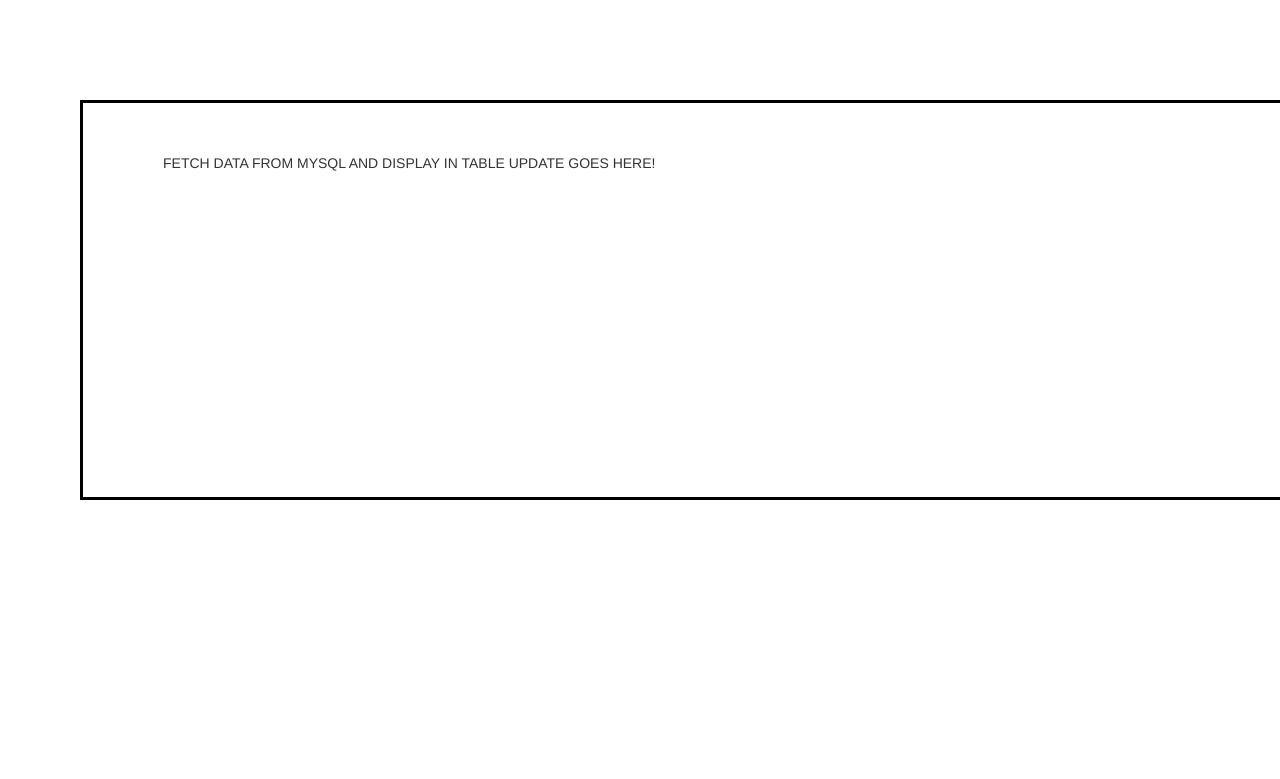
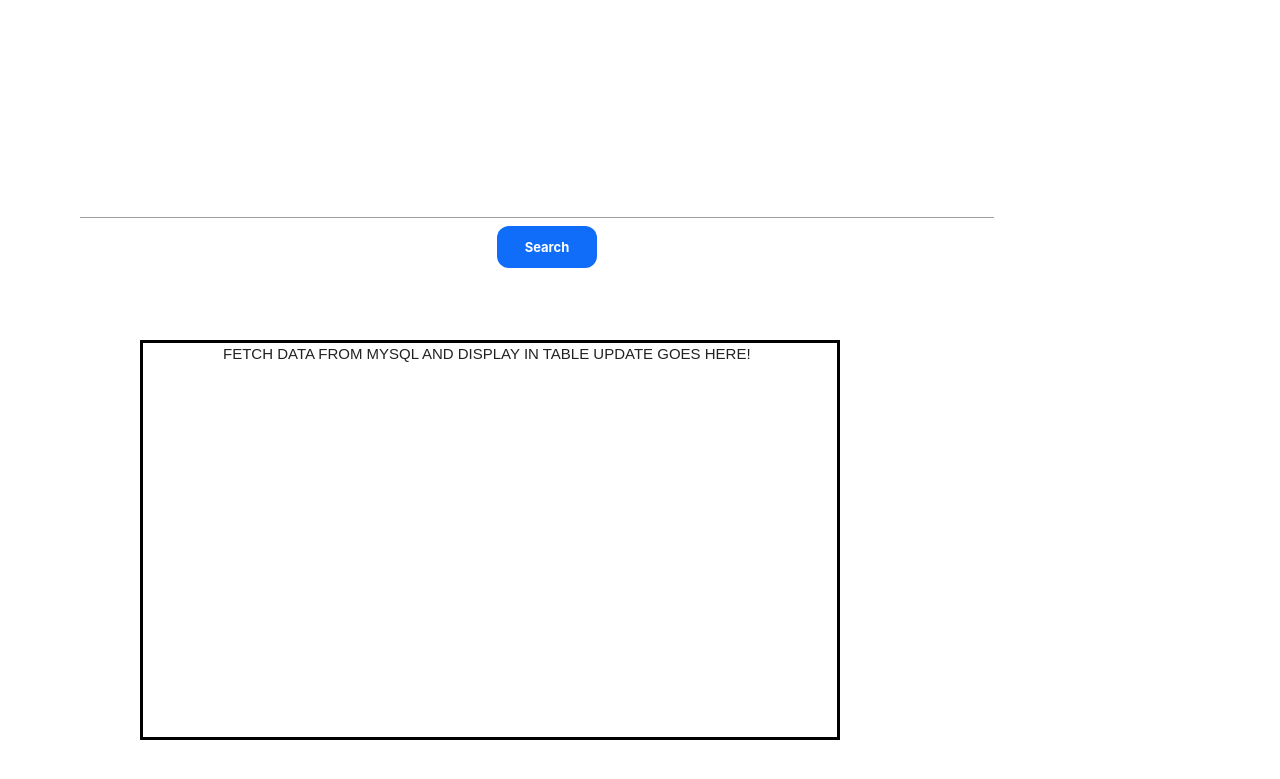
Before and after one commit to xxkuro1/genericlending, a PHP site: page /home.html in a window 1280 px wide; the page is wider, and only the part inside the window is pictured. Shown: the top 779 px of that part. Run offline with PHP 8.4, Linux system fonts and the light colour scheme; some libraries are stand-ins or nearby versions.

Commit message:
minor changes

```diff
--- a/css/style.css
+++ b/css/style.css
@@ -190,11 +190,11 @@
 	.search{
 
 		background-color:white;
-		width:100%;
+		width:80%;
 		height:200px;
 		position:relative;
 		z-index:0;
-		right:-0px;
+		right:0px;
 		top:99px;
 		 padding-top: 50px;
 		  padding-right: 30px;
@@ -215,13 +215,12 @@
 		height:400px;
 		position:relative;
 		z-index:0;
-		left:80px;
-		top:100px;
-		 padding-top: 50px;
-		  padding-right: 30px;
-		  padding-bottom: 50px;
-		  padding-left: 80px;
-		   border: 3px solid black;
+		left:140px;
+		top:140px;
+		padding-right: 30px;
+		padding-bottom: 50px;
+		padding-left: 80px;
+		border: 3px solid black;
 
 
 
@@ -435,3 +434,4 @@ span.psw {
   .cancelbtn {
      width: 500px;
   }
+}
--- a/home.html
+++ b/home.html
@@ -4,16 +4,28 @@
 
 
 
-<head>
+	<head>
+	<link rel="stylesheet" type="text/css" href="./css/style.css">
+	<script src="https://ajax.googleapis.com/ajax/libs/jquery/3.1.1/jquery.min.js"> </script>
+	<!-- Compiled and minified CSS -->
+	<link rel="stylesheet" href="https://cdnjs.cloudflare.com/ajax/libs/materialize/1.0.0/css/materialize.min.css">
+	<!-- Compiled and minified JavaScript -->
+	<script src="https://cdnjs.cloudflare.com/ajax/libs/materialize/1.0.0/js/materialize.min.js"></script>
 
+	</head>
 
-	  <link rel="stylesheet" type="text/css" href="./css/style.css">
-	 <link rel="stylesheet" type="text/css" href="./bootstrap/bootstrap.3.4.0.css">
+	<body>
+	<div class="search">
 
-</head>
+		<br>
+		<center>
+			<form >
+				<input type="number" name="search" class="inputsearch">
+				<button type="Submit"  class="btnSearch" id="btnSearch" style="width:100px;">Search</button>
 
-<body>
-
+			</form>
+		</center>
+	</div>
 
 				<div class="table">
 
```
Also changed, not shown: html/addloan.html (+3 -34 lines), html/addloan.php (+9 -0 lines), index.html (+6 -15 lines).
